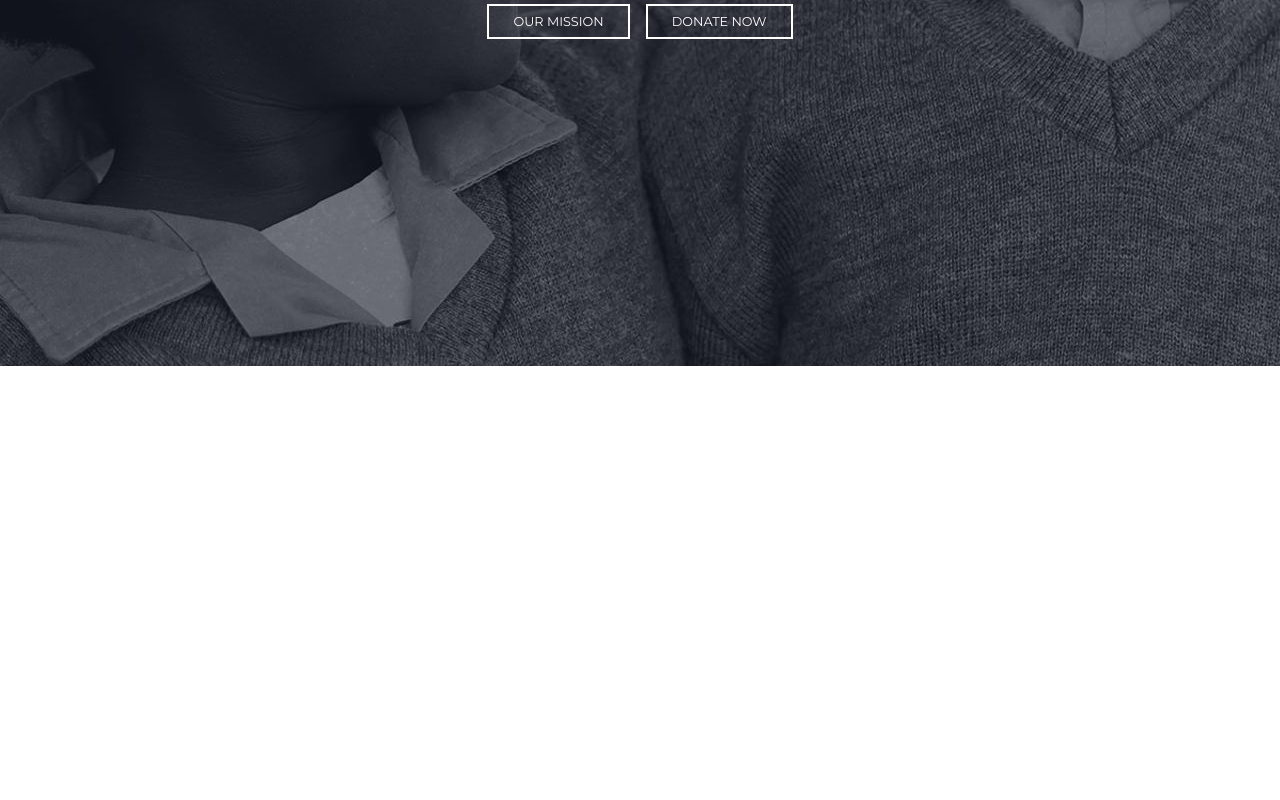
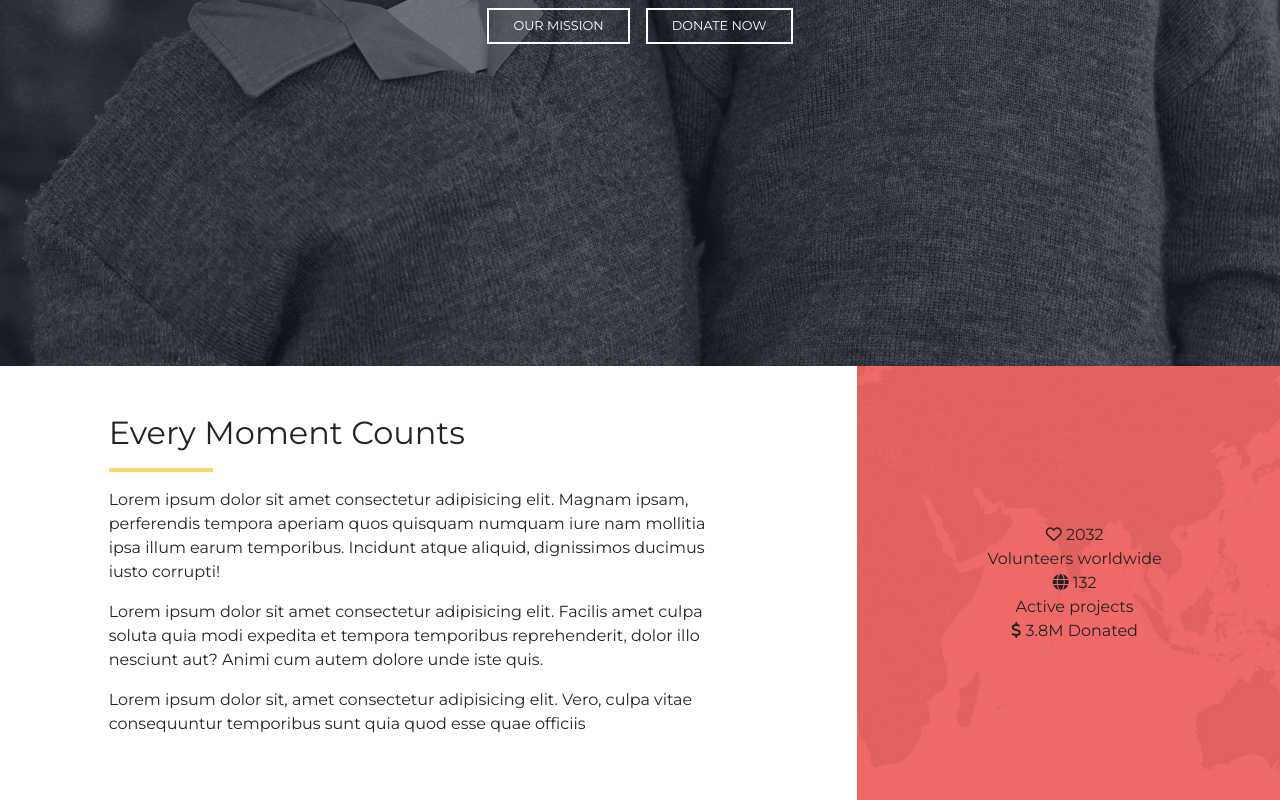
Before and after one commit to Nuccia955/proj-html-vuejs, a Vue app: page / in a window 1280 px wide. Shown: the part 434-1234 px from the top of the page. Before the commit the page ends 800 px from the top, so only its background shows below. Built offline with nearby package versions, Linux system fonts and the light colour scheme.

Commit message:
add sketch first section main

```diff
--- a/src/components/Header.vue
+++ b/src/components/Header.vue
@@ -26,7 +26,7 @@
 
         <!-- hero -->
         <section class="hero flex-grow-1 d-flex flex-column justify-content-center align-items-center">
-            <h2 class="text-uppercase mb-4">Make a difference</h2>
+            <h1 class="text-uppercase mb-4">Make a difference</h1>
             <span class="mb-4">As long as poverty, injustice & inequality persist, none of us can truly rest </span>
             <div class="actions">
                 <a href="/" class="btn px-4 me-3">Our mission</a>
@@ -49,6 +49,7 @@ header {
     color: white;
     background-image: url('../assets/home-page-slider.jpg');
     background-position-x: center;
+    background-size: cover;
     height: 100vh;
     nav {
         padding: 1em 0;
--- a/src/components/Main.vue
+++ b/src/components/Main.vue
@@ -1,7 +1,43 @@
 <template>
     <main>
         <!-- section project numbers -->
+        <section class="project-numbers">
+                <div class="row">
+                    <div class="text col-6 offset-1 py-5">
+                        <h2>Every Moment Counts</h2>
+                        <hr class="col-2">
+                        <p>Lorem ipsum dolor sit amet consectetur adipisicing elit. Magnam ipsam, perferendis tempora aperiam quos quisquam numquam iure nam mollitia ipsa illum earum temporibus. Incidunt atque aliquid, dignissimos ducimus iusto corrupti!</p>
 
+                        <p>Lorem ipsum dolor sit amet consectetur adipisicing elit. Facilis amet culpa soluta quia modi expedita et tempora temporibus reprehenderit, dolor illo nesciunt aut? Animi cum autem dolore unde iste quis.</p>
+
+                        <p>Lorem ipsum dolor sit, amet consectetur adipisicing elit. Vero, culpa vitae consequuntur temporibus sunt quia quod esse quae officiis</p>
+                    </div>
+
+                    <div class="statistics col-4 offset-1 d-flex flex-column justify-content-center align-items-center">
+                        <div class="data text-center">
+                            <div class="number">
+                                <i class="far fa-heart"></i>
+                                2032
+                            </div>
+                            <span>Volunteers worldwide</span>
+                        </div>
+                        <div class="data text-center">
+                            <div class="number">
+                                <i class="fas fa-globe"></i>
+                                132
+                            </div>
+                            <span>Active projects</span>
+                        </div>
+                        <div class="data text-center">
+                            <div class="number">
+                                <i class="fas fa-dollar-sign"></i>
+                                3.8M
+                                <span>Donated</span>
+                            </div>
+                        </div>
+                    </div>
+                </div>
+        </section>
         <!-- section project values -->
 
         <!-- section recent causes gallery -->
@@ -21,4 +57,19 @@ export default {
 <style scoped lang="scss">
 @import "../../styles/colors.scss";
 
+main {
+    .project-numbers {
+        hr {
+            color: $goldenrod;
+            opacity: 1;
+            border: 2px solid;
+        }
+        .statistics {
+            background-image: url('../assets/home-content-bg-1.jpg');
+            background-size: cover;
+            background-position: center;
+        }
+    }
+}
+
 </style>
```
